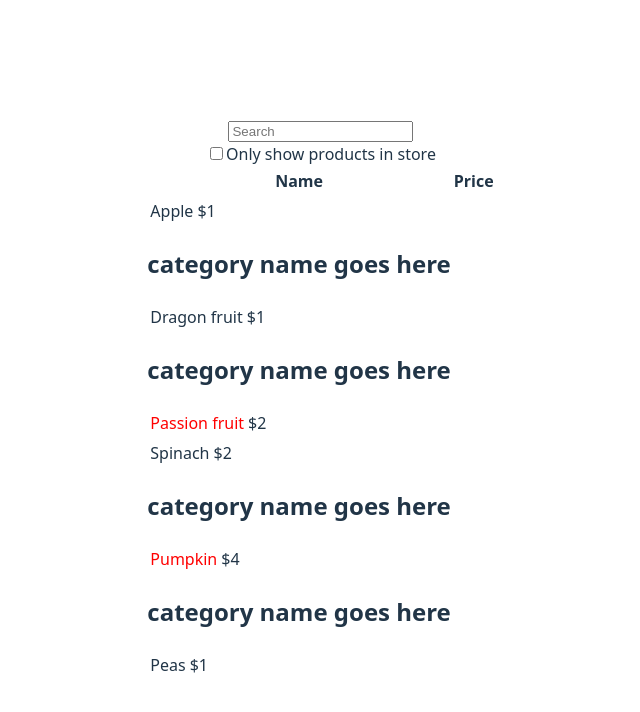
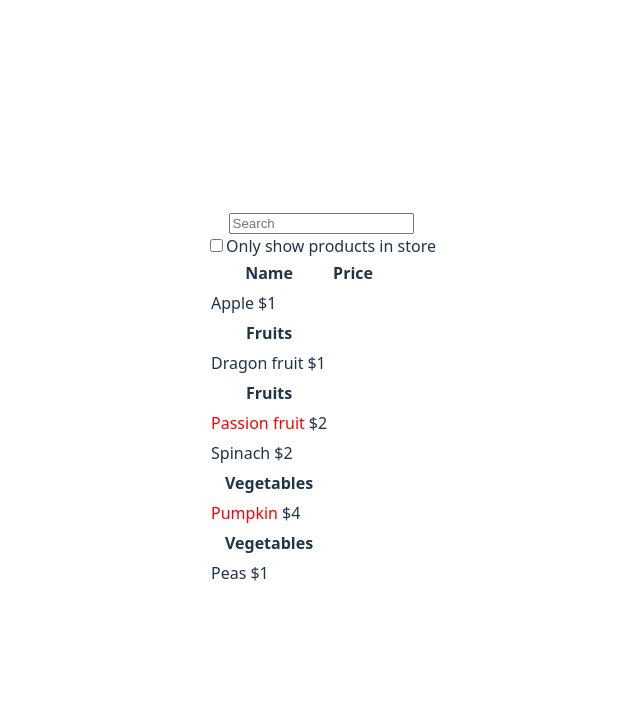
Before and after one commit to abdel1413/ProductTable, a React (Vite) app: page / in a window 1280 px wide. Shown: the top 712 px of the page, without its empty margins (319-959 px from the left). Built offline with nearby package versions, Linux system fonts and the light colour scheme.

Commit message:
create each specific category

```diff
--- a/src/components/ProductCategories.jsx
+++ b/src/components/ProductCategories.jsx
@@ -1,5 +1,5 @@
-export const ProductCategories =()=>{
-    return (<div>
-          <h2>category name goes here</h2>
-    </div>)
+export const ProductCategories =({categories})=>{
+    return (<tr>
+           <th>{categories}</th>
+    </tr>)
 }
--- a/src/components/ProductTable.jsx
+++ b/src/components/ProductTable.jsx
@@ -6,9 +6,10 @@ export const ProductTable = ({products})=>{
     const rows = [];
     let category = null
     products.map(product =>{
+
        if(product.category === category){
          rows.push(
-          <ProductCategories  categories={product.categories} key={product.categories}/>
+          <ProductCategories  categories={product.category} key={product.category}/>
     )}
 
      rows.push(
@@ -18,7 +19,7 @@ export const ProductTable = ({products})=>{
     })
 
 
-console.log('rows',rows)
+
 
 
 
@@ -31,9 +32,7 @@ console.log('rows',rows)
                 </tr>
             </thead>
             <tbody>
-
              {rows}
-
             </tbody>
         </table>
     </div>)
```
